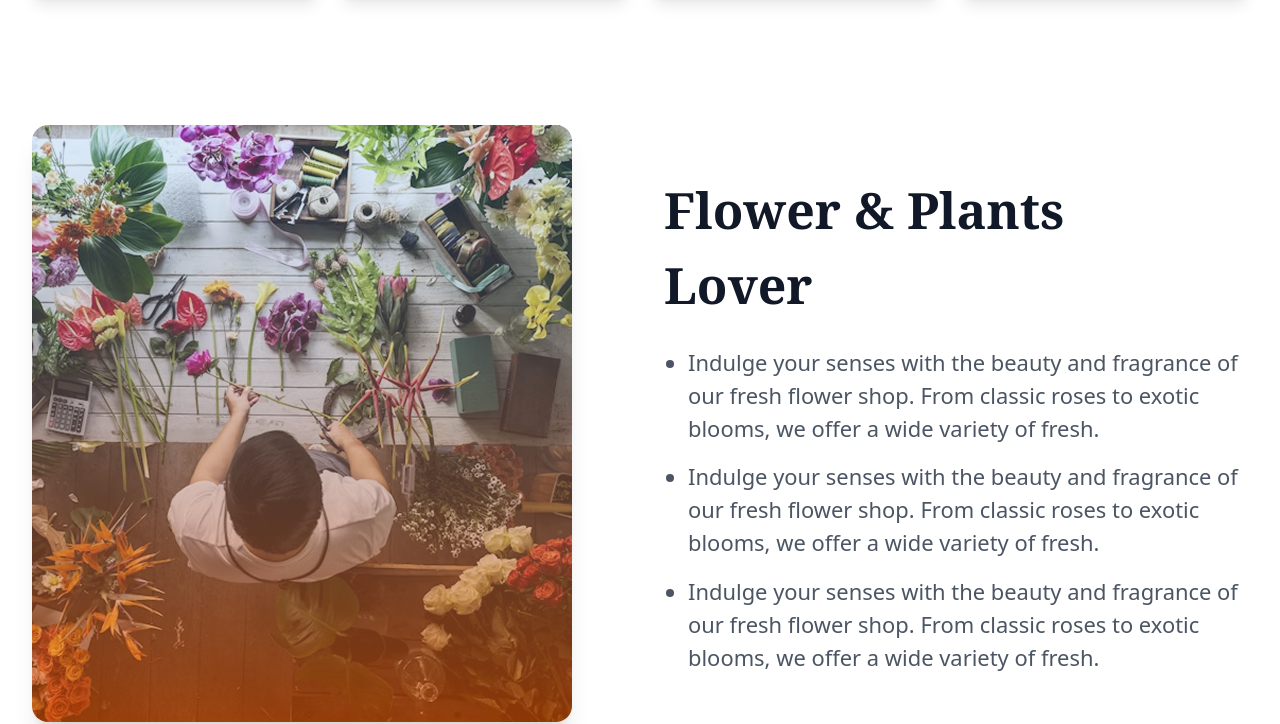
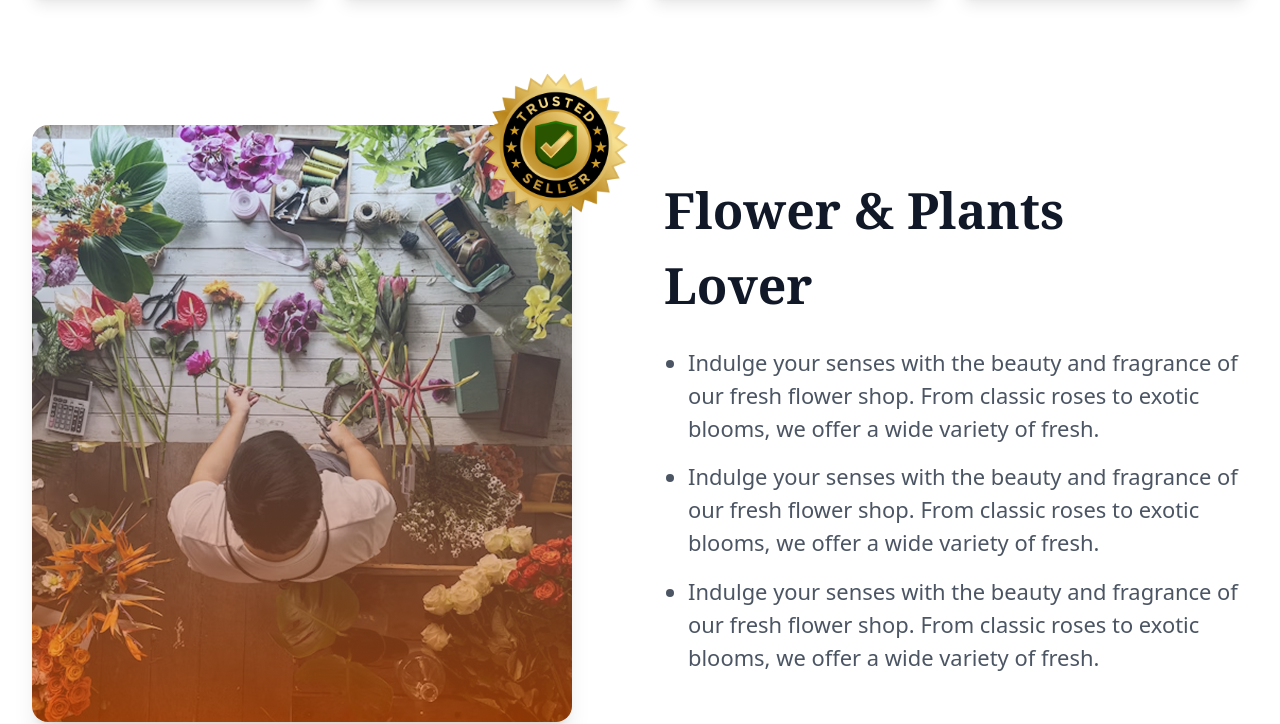
Before and after one commit to rasaleh19/B12A02-responsive-flowers, a plain HTML site: page index.html in a window 1280 px wide. Shown: the part 1961-2685 px from the top of the page. Drawn offline with nearby package versions, Linux system fonts and the light colour scheme.

Commit message:
Trusted Badge  Added

```diff
--- a/index.html
+++ b/index.html
@@ -177,9 +177,9 @@
     </section>
 
     <!-- Plants Lover Section -->
-    <section class="px-4 lg:px-8 py-16">
+    <section class="px-4 lg:px-8 py-16 relative">
       <div class="max-w-7xl mx-auto">
-        <div class="grid lg:grid-cols-2 gap-12 items-center">
+        <div class="grid lg:grid-cols-2 gap-12 items-center relative">
           <!-- Image - Desktop Left, Mobile Top -->
           <div class="order-1 relative">
             <div class="relative">
@@ -189,7 +189,8 @@
                 class="w-full h-auto rounded-2xl shadow-xl max-w-[540px] max-h-[597px] mx-auto lg:mx-0"
                 style="width: 100%; height: auto"
               />
-              <!-- Trusted Badge - Hidden on Mobile -->
+              <!-- Trusted Badge: Majority over image, slight overlap into adjacent div -->
+              <img src="assets/trusted-badge.png" alt="Trusted Seller" class="absolute z-30 right-[-40px] top-[-80px] w-[200px] h-[200px] hidden lg:block" style="pointer-events:none;" />
             </div>
           </div>
 
```
